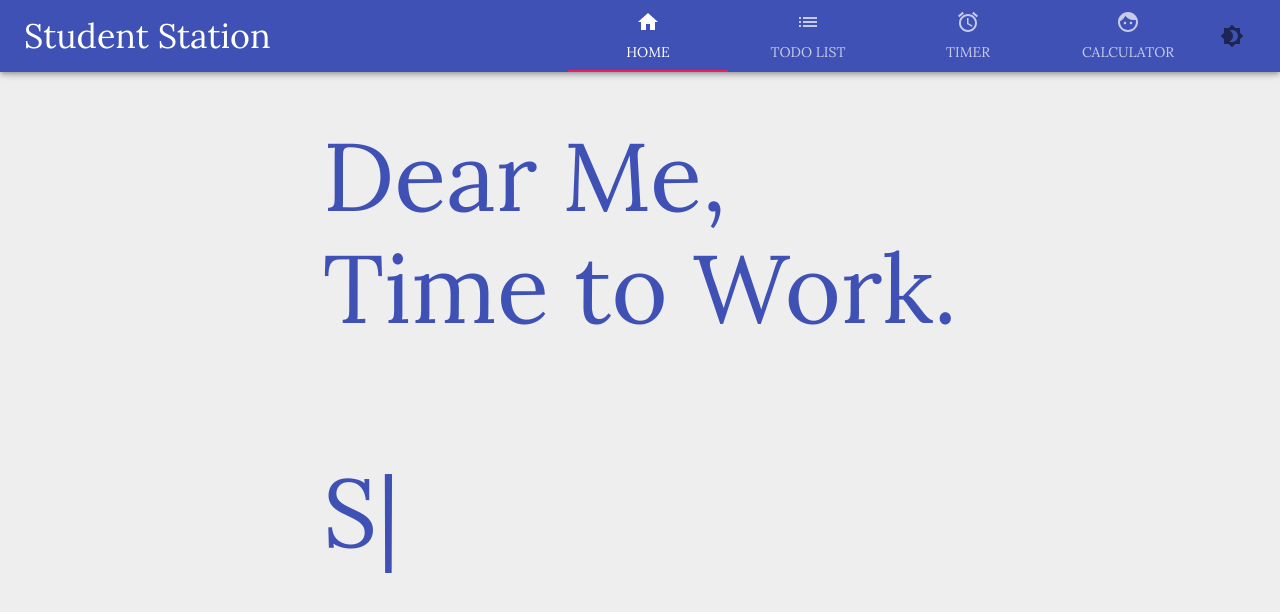
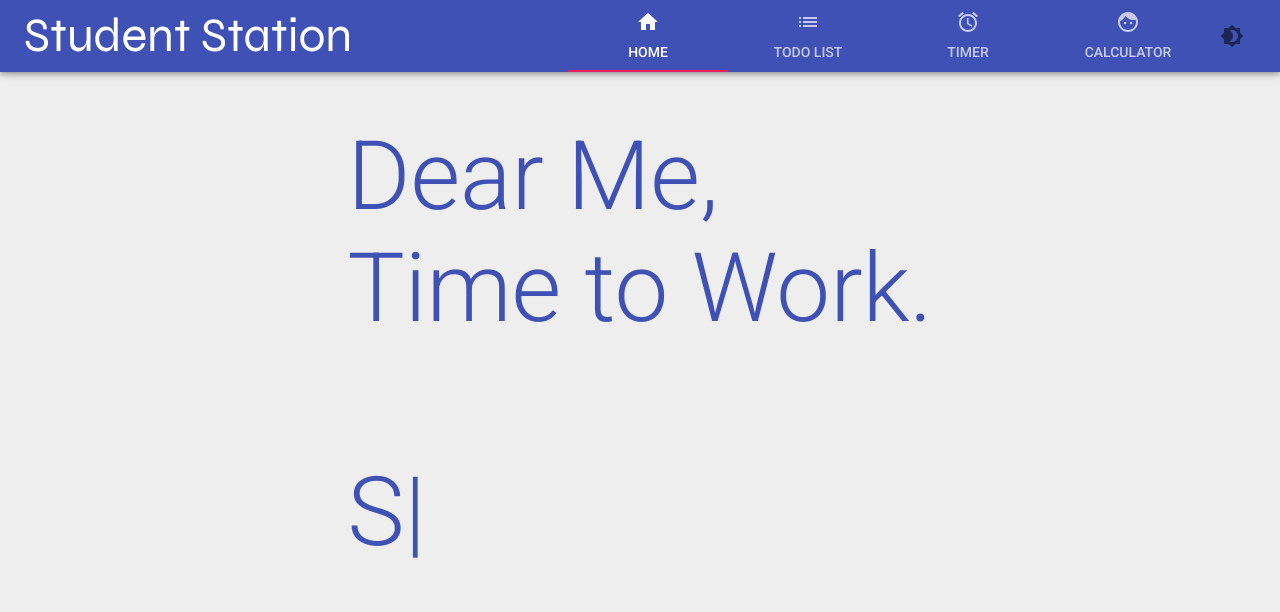
Before and after one commit to saad-afridi/StudentStation, a React (Create React App) app: page / in a window 1280 px wide. Shown: the top 612 px of the page. Built offline with nearby package versions, Linux system fonts and the light colour scheme.

Commit message:
Finished font styling

```diff
--- a/src/App.js
+++ b/src/App.js
@@ -49,11 +49,12 @@ const themeLight = createMuiTheme({
 			3: grey[500],
 		},
 	},
-    typography: {
-        fontFamily: [
-            'Lora',
-        ].join(',')
-    }
+	typography: {
+		h3: {
+			fontFamily: ['Syne'],
+		},
+		fontFamily: ['Roboto'],
+	},
 });
 
 const themeDark = createMuiTheme({
@@ -77,6 +78,12 @@ const themeDark = createMuiTheme({
 		text: {
 			primary: '#FFFFFFCC',
 		},
+	},
+	typography: {
+		h3: {
+			fontFamily: ['Syne'],
+		},
+		fontFamily: ['Roboto'],
 	},
 });
 
@@ -138,17 +145,20 @@ class App extends React.Component {
 		return (
 			<Container className="App">
 				<ThemeProvider theme={darkMode ? themeDark : themeLight}>
-					{/* <link
+					<link
 						rel="stylesheet"
 						href="https://fonts.googleapis.com/css?family=Roboto:300,400,500,700&display=swap"
-					/> */}
-                    <link href="https://fonts.googleapis.com/css2?family=Lora&display=swap" rel="stylesheet" />
+					/>
+					<link
+						href="https://fonts.googleapis.com/css2?family=Syne&display=swap"
+						rel="stylesheet"
+					/>
 					<CssBaseline />
 					<AppBar
 						color={!darkMode ? 'primary' : ''}
 						className={darkMode ? classes.appBar : ''}>
 						<Toolbar>
-							<Typography variant="h4" className={classes.title}>
+							<Typography variant="h3" className={classes.title}>
 								Student Station
 							</Typography>
 							<Tabs
--- a/src/pages/Todo.js
+++ b/src/pages/Todo.js
@@ -15,7 +15,7 @@ export default function ToDoPage() {
 	return (
 		<Container className="TodoContainer">
 			<PageTitle
-				text={'What To Do?'}
+				text={'Tasks To Do'}
 				icon={<ListIcon style={{ transform: 'scale(2.0)' }} />}
 			/>
 			<AddTodo />
```
